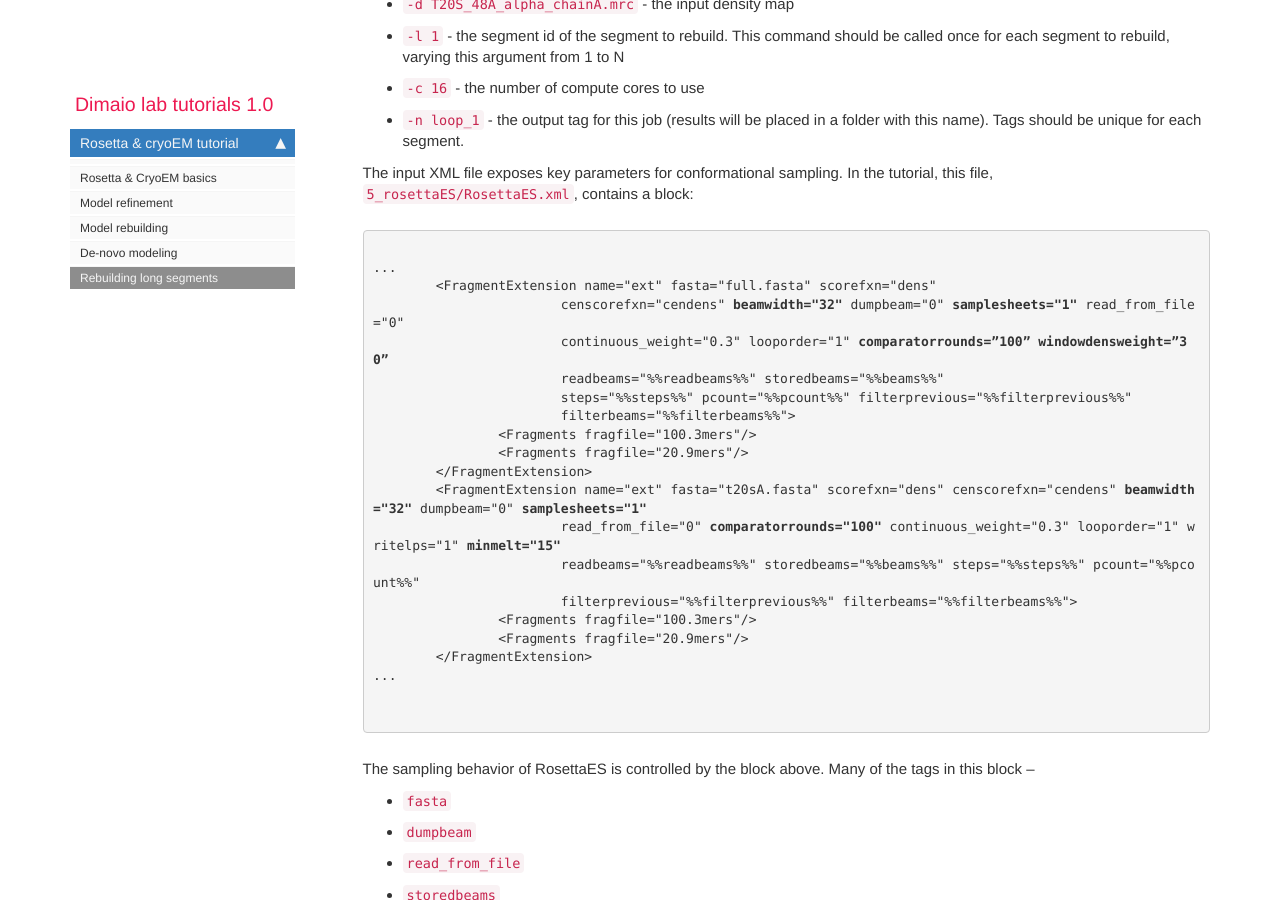
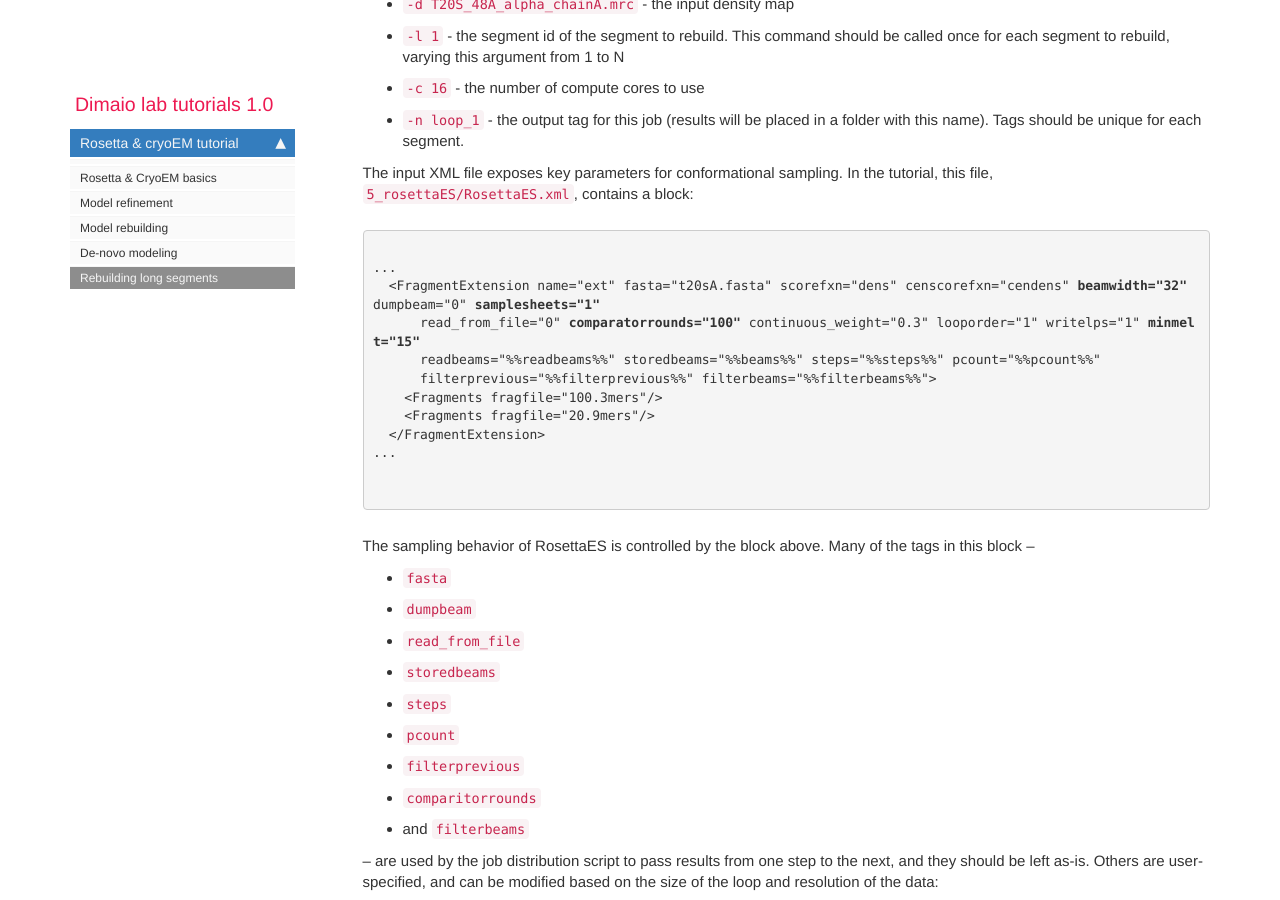
Before and after one commit to uw-ipd/dimaio_tutorials, a Jekyll site: the page built from docs/pages/005_ES/005_ES_main.md, in a window 1280 px wide and 900 px high, scrolled down 2568 px. Built offline with Jekyll 4.4.1, drawn with Linux system fonts in a browser that asks for light colours; comment, search, counter and statistics services are not loaded.

Commit message:
readability for es

```diff
--- a/docs/pages/005_ES/005_ES_main.md
+++ b/docs/pages/005_ES/005_ES_main.md
@@ -96,22 +96,13 @@ The input XML file exposes key parameters for conformational sampling. In the tu
 <pre>
 <code>
 ...
-	&lt;FragmentExtension name="ext" fasta="full.fasta" scorefxn="dens"
-			censcorefxn="cendens" <b>beamwidth="32"</b> dumpbeam="0" <b>samplesheets="1"</b> read_from_file="0"
-			continuous_weight="0.3" looporder="1" <b>comparatorrounds=”100” windowdensweight=”30”</b>
-			readbeams="%%readbeams%%" storedbeams="%%beams%%"
-			steps="%%steps%%" pcount="%%pcount%%" filterprevious="%%filterprevious%%"
-			filterbeams="%%filterbeams%%">
-		&lt;Fragments fragfile="100.3mers"/>
-		&lt;Fragments fragfile="20.9mers"/>
-	&lt;/FragmentExtension>
-	&lt;FragmentExtension name="ext" fasta="t20sA.fasta" scorefxn="dens" censcorefxn="cendens" <b>beamwidth="32"</b> dumpbeam="0" <b>samplesheets="1"</b>
-			read_from_file="0" <b>comparatorrounds="100"</b> continuous_weight="0.3" looporder="1" writelps="1" <b>minmelt="15"</b>
-			readbeams="%%readbeams%%" storedbeams="%%beams%%" steps="%%steps%%" pcount="%%pcount%%"
-			filterprevious="%%filterprevious%%" filterbeams="%%filterbeams%%">
-		&lt;Fragments fragfile="100.3mers"/>
-		&lt;Fragments fragfile="20.9mers"/>
-	&lt;/FragmentExtension>
+  &lt;FragmentExtension name="ext" fasta="t20sA.fasta" scorefxn="dens" censcorefxn="cendens" <b>beamwidth="32"</b> dumpbeam="0" <b>samplesheets="1"</b>
+      read_from_file="0" <b>comparatorrounds="100"</b> continuous_weight="0.3" looporder="1" writelps="1" <b>minmelt="15"</b>
+      readbeams="%%readbeams%%" storedbeams="%%beams%%" steps="%%steps%%" pcount="%%pcount%%"
+      filterprevious="%%filterprevious%%" filterbeams="%%filterbeams%%">
+    &lt;Fragments fragfile="100.3mers"/>
+    &lt;Fragments fragfile="20.9mers"/>
+  &lt;/FragmentExtension>
 ...
 
 </code>
```
